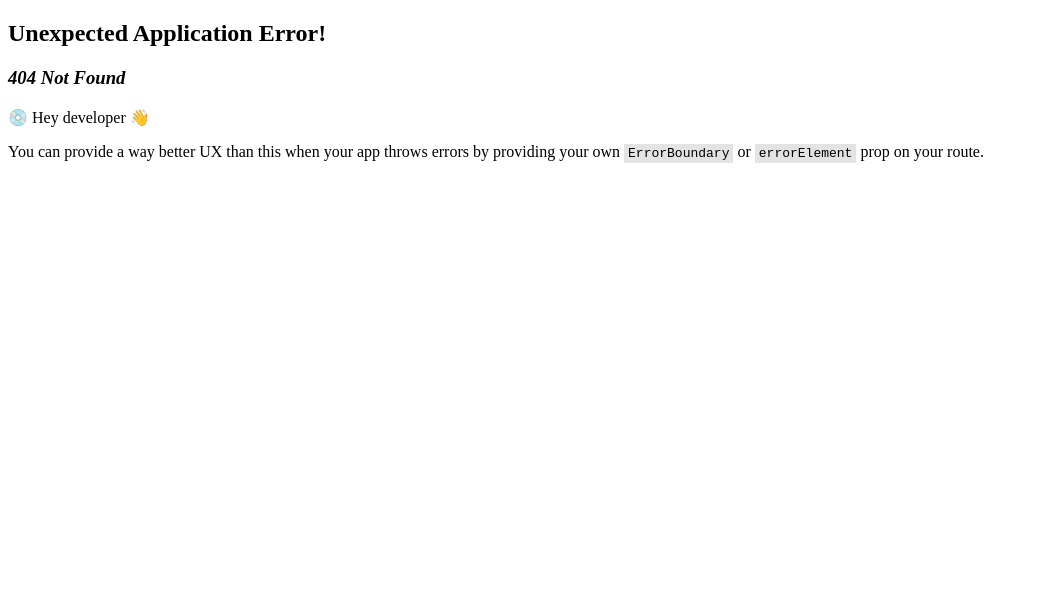
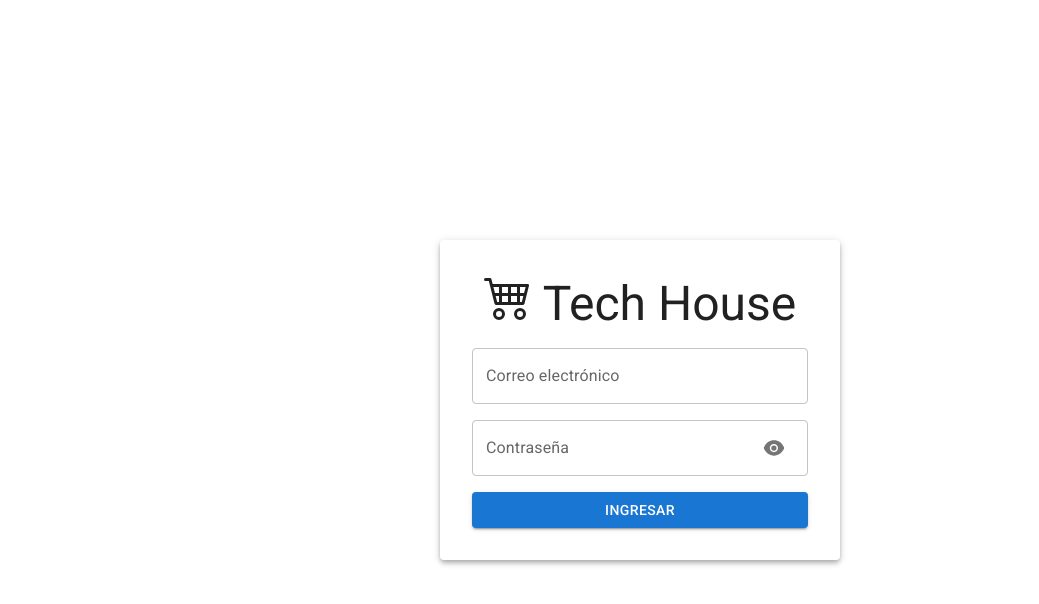
Before and after one commit to JasonCRACK666/EcommerceDashboard_Grupo5_ReactTypescript, a React (Vite) app: page /login in a window 1280 px wide. Before the commit this address had no page. Shown: the top 604 px of the page, without its empty margins (0-1039 px from the left). Built offline with nearby package versions, Linux system fonts and the light colour scheme.

Commit message:
feat: login page

```diff
--- /dev/null
+++ b/src/interfaces/IErrorResponse.ts
@@ -0,0 +1,5 @@
+export default interface IErrorResponse {
+  code: string
+  status: number
+  message: string
+}
--- /dev/null
+++ b/src/interfaces/auth/ILoginResponse.ts
@@ -0,0 +1,3 @@
+export default interface ILoginResponse {
+  token: string
+}
--- /dev/null
+++ b/src/interfaces/auth/ILoginSendData.ts
@@ -0,0 +1,4 @@
+export default interface ILoginSendData {
+  email: string
+  password: string
+}
--- a/src/main.tsx
+++ b/src/main.tsx
@@ -8,11 +8,19 @@
 import { QueryClientProvider, QueryClient } from '@tanstack/react-query'
 import { ReactQueryDevtools } from '@tanstack/react-query-devtools'
 
+import { CssBaseline } from '@mui/material'
+
+import '@fontsource/roboto/300.css'
+import '@fontsource/roboto/400.css'
+import '@fontsource/roboto/500.css'
+import '@fontsource/roboto/700.css'
+
 const client = new QueryClient()
 
 ReactDOM.createRoot(document.getElementById('root') as HTMLElement).render(
   <React.StrictMode>
     <QueryClientProvider client={client}>
+      <CssBaseline />
       <RouterProvider router={router} />
       <ReactQueryDevtools initialIsOpen={false} />
     </QueryClientProvider>
--- a/src/pages/HomePage.tsx
+++ /dev/null
@@ -1,11 +0,0 @@
-import { FC } from 'react'
-
-const HomePage: FC = () => {
-  return (
-    <div>
-      Home
-    </div>
-  )
-}
-
-export default HomePage
--- /dev/null
+++ b/src/pages/LoginPage.tsx
@@ -0,0 +1,154 @@
+import { FC, useState } from 'react'
+
+import { useNavigate } from 'react-router-dom'
+
+import { useMutation } from '@tanstack/react-query'
+
+import { AxiosError } from 'axios'
+import { login } from '../services/authService'
+
+import { useForm } from 'react-hook-form'
+
+import { zodResolver } from '@hookform/resolvers/zod'
+import * as zod from 'zod'
+
+import IErrorResponse from '../interfaces/IErrorResponse'
+import ILoginSendData from '../interfaces/auth/ILoginSendData'
+import ILoginResponse from '../interfaces/auth/ILoginResponse'
+
+import {
+  Alert,
+  Box,
+  Button,
+  FormControl,
+  FormHelperText,
+  IconButton,
+  InputAdornment,
+  InputLabel,
+  OutlinedInput,
+  Paper,
+  TextField,
+  Typography
+} from '@mui/material'
+
+import { BsCart4 } from 'react-icons/bs'
+import { AiFillEyeInvisible, AiFillEye } from 'react-icons/ai'
+
+const loginValidation = zod.object({
+  password: zod.string().nonempty({ message: 'La contraseña es requerida' }),
+  email: zod
+    .string()
+    .email({ message: 'El correo electrónico es invalido' })
+    .nonempty({ message: 'El correo electrónico es requerido' })
+})
+
+interface State {
+  errorMessage: string | null
+  showError: boolean
+  showPassword: boolean
+}
+
+const LoginPage: FC = () => {
+  const [errorMessage, setErrorMessage] = useState<State['errorMessage']>(null)
+  const [showError, setShowError] = useState<State['showError']>(false)
+  const [showPassword, setShowPassword] = useState<State['showPassword']>(false)
+
+  const navigate = useNavigate()
+
+  const { mutate: mutateLogin } = useMutation<
+    ILoginResponse,
+    AxiosError<IErrorResponse>,
+    ILoginSendData
+  >({
+    mutationFn: login,
+    onSuccess: ({ token }) => {
+      localStorage.setItem('token', token)
+      navigate('/dashboard')
+    },
+    onError: ({ message }) => {
+      setErrorMessage(message)
+      setShowError(true)
+    }
+  })
+
+  const {
+    handleSubmit,
+    register,
+    formState: { errors }
+  } = useForm<ILoginSendData>({
+    resolver: zodResolver(loginValidation)
+  })
+
+  const onSubmit = (data: ILoginSendData) => {
+    mutateLogin(data)
+  }
+
+  const handleShowPassword = () => setShowPassword(prev => !prev)
+
+  return (
+    <Box
+      sx={{
+        display: 'flex',
+        justifyContent: 'center',
+        alignItems: 'center',
+        height: '100vh',
+        flexDirection: 'column'
+      }}
+    >
+      <Paper elevation={4} sx={{ p: 4, width: 400, mb: showError ? 2 : 0 }}>
+        <Typography variant='h3' textAlign='center' mb={2}>
+          <BsCart4 /> Tech House
+        </Typography>
+        <form onSubmit={handleSubmit(onSubmit)}>
+          <TextField
+            fullWidth
+            label='Correo electrónico'
+            variant='outlined'
+            helperText={errors.email?.message}
+            error={Boolean(errors.email?.message)}
+            FormHelperTextProps={{ style: { color: 'red' } }}
+            sx={{ mb: 2 }}
+            {...register('email')}
+          />
+          <FormControl fullWidth sx={{ mb: 2 }} variant='outlined'>
+            <InputLabel
+              htmlFor='password'
+              error={Boolean(errors.password?.message)}
+            >
+              Contraseña
+            </InputLabel>
+            <OutlinedInput
+              id='password'
+              error={Boolean(errors.password?.message)}
+              type={showPassword ? 'text' : 'password'}
+              {...register('password')}
+              endAdornment={
+                <InputAdornment position='end'>
+                  <IconButton
+                    onClick={handleShowPassword}
+                    color={errors.password?.message ? 'error' : 'default'}
+                  >
+                    {showPassword ? <AiFillEyeInvisible /> : <AiFillEye />}
+                  </IconButton>
+                </InputAdornment>
+              }
+              label='Contraseña'
+            />
+            {errors.password?.message && (
+              <FormHelperText style={{ color: 'red' }}>
+                {errors.password.message}
+              </FormHelperText>
+            )}
+          </FormControl>
+          <Button type='submit' variant='contained' fullWidth>
+            Ingresar
+          </Button>
+        </form>
+      </Paper>
+
+      {showError && <Alert severity='error'>{errorMessage}</Alert>}
+    </Box>
+  )
+}
+
+export default LoginPage
--- a/src/router.tsx
+++ b/src/router.tsx
@@ -1,11 +1,11 @@
 import { createBrowserRouter } from 'react-router-dom'
 
-import HomePage from './pages/HomePage'
+import LoginPage from './pages/LoginPage'
 
 const router = createBrowserRouter([
   {
-    path: '/',
-    element: <HomePage />
+    path: '/login',
+    element: <LoginPage />
   }
 ])
 
--- /dev/null
+++ b/src/services/authService.ts
@@ -0,0 +1,14 @@
+import axios from 'axios'
+import ILoginSendData from '../interfaces/auth/ILoginSendData'
+import ILoginResponse from '../interfaces/auth/ILoginResponse'
+
+const authEndpoint = axios.create({
+  baseURL: 'http://localhost:8080/api/auth'
+})
+
+export const login = async (
+  loginData: ILoginSendData
+): Promise<ILoginResponse> => {
+  const res = await authEndpoint.post<ILoginResponse>('/login', loginData)
+  return res.data
+}
```
Also changed, not shown: src/interfaces/auth/IUserMe.ts (added, +9 -0 lines), src/store/authStore.ts (added, +32 -0 lines).
